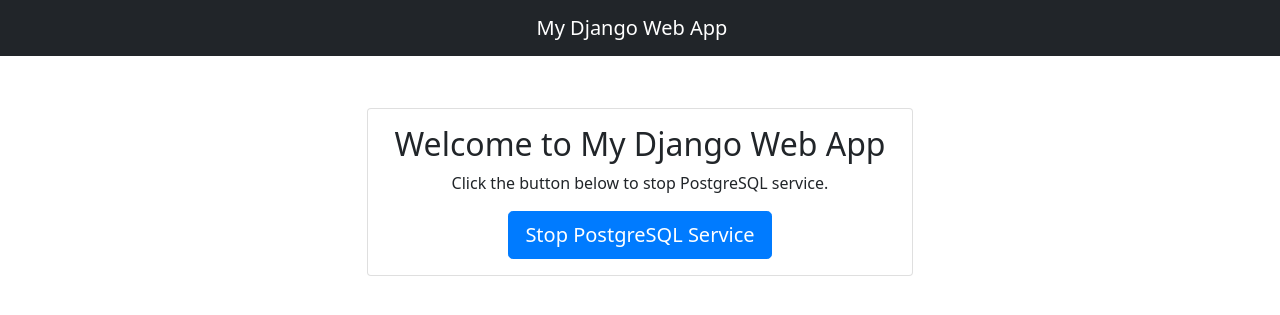
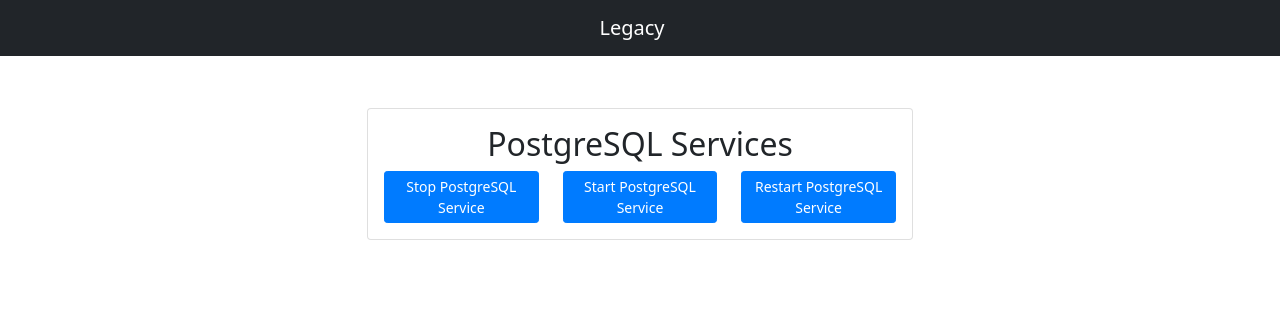
Before and after one commit to agripramadio29/legacy_app, a Django app: page / in a window 1280 px wide. Shown: the top 315 px of the page. Run offline with Django 4.2, Linux system fonts and the light colour scheme; some libraries are stand-ins or nearby versions.

Commit message:
changed http response to template

```diff
--- a/legacy_app/urls.py
+++ b/legacy_app/urls.py
@@ -21,4 +21,7 @@ urlpatterns = [
     path('admin/', admin.site.urls),
     path('', home_view, name='home'),
     path('execute_bash_script/', pg_stop, name='pg_stop'),
+    path('execute_bash_script/', pg_start, name='pg_start'),
+    path('execute_bash_script/', pg_restart, name='pg_restart'),
+
 ]
--- a/pages/views.py
+++ b/pages/views.py
@@ -1,18 +1,26 @@
 from django.shortcuts import render
 import subprocess
 from django.http import HttpResponse
+import os
 # Create your views here.
 def home_view(request):
     return render(request, "index.html")
 
+def about(request):
+    return render(request, "about.html")
+
 def pg_stop(request):
+    message = ""
     try:
         subprocess.run(["systemctl", "stop", "postgresql"], check=True)
-        return HttpResponse("PostgreSQL service has been stopped.")
+        message = "PostgreSQL service has been stopped."
+        return render(request, "success.html", {'message' : message})
     except subprocess.CalledProcessError as e:
-        return HttpResponse(f"Error: {e}")
+        message = f"Error while stopping PostgreSQL, {e}"
+        return render(request, "failed.html", {'message' : message})
     except FileNotFoundError as f:
-        return HttpResponse(f"This Operating System is not compatible with this Web App")
+        message = f"{os.name} is not compatible with this Web App"
+        return render(request, "failed.html", {'message' : message})
 
 def pg_start(request):
     try:
--- /dev/null
+++ b/templates/failed.html
@@ -0,0 +1 @@
+<h1>{{message}}</h1>
--- a/templates/index.html
+++ b/templates/index.html
@@ -4,7 +4,7 @@
 <head>
     <meta charset="UTF-8">
     <meta name="viewport" content="width=device-width, initial-scale=1.0">
-    <title>My Django Web App</title>
+    <title>Project Legacy</title>
     <!-- Bootstrap CSS -->
     <link href="{% static 'css/bootstrap.min.css' %}" rel="stylesheet">
     <link href="{% static 'css/index.css' %}" rel="stylesheet">
@@ -14,7 +14,7 @@
     <!-- Navbar -->
     <nav class="navbar navbar-expand-lg navbar-dark bg-dark fixed-top">
         <div class="container">
-            <a class="navbar-brand text-center" href="#" style="width: 100%;">My Django Web App</a>
+            <a class="navbar-brand text-center" href="#" style="width: 100%;">Legacy</a>
         </div>
     </nav>
 
@@ -24,12 +24,27 @@
             <div class="col-md-6">
                 <div class="card">
                     <div class="card-body text-center">
-                        <h2>Welcome to My Django Web App</h2>
-                        <p>Click the button below to stop PostgreSQL service.</p>
-                        <form action="{% url 'pg_stop' %}" method="post">
-                            {% csrf_token %}
-                            <button type="submit" class="btn btn-lg btn-custom">Stop PostgreSQL Service</button>
-                        </form>
+                        <h2>PostgreSQL Services</h2>
+                        <div class="row">
+                            <div class="col-4">
+                                <form action="{% url 'pg_stop' %}" method="post">
+                                    {% csrf_token %}
+                                    <button type="submit" class="btn btn-sm btn-custom">Stop PostgreSQL Service</button>
+                                </form>
+                            </div>
+                            <div class="col-4">
+                                <form action="{% url 'pg_start' %}" method="post">
+                                    {% csrf_token %}
+                                    <button type="submit" class="btn btn-sm btn-custom">Start PostgreSQL Service</button>
+                                </form>
+                            </div>
+                            <div class="col-4">
+                                <form action="{% url 'pg_restart' %}" method="post">
+                                    {% csrf_token %}
+                                    <button type="submit" class="btn btn-sm btn-custom">Restart PostgreSQL Service</button>
+                                </form>
+                            </div>
+                        </div>
                     </div>
                 </div>
             </div>
--- /dev/null
+++ b/templates/success.html
@@ -0,0 +1 @@
+<h1>{message}</h1>
```
